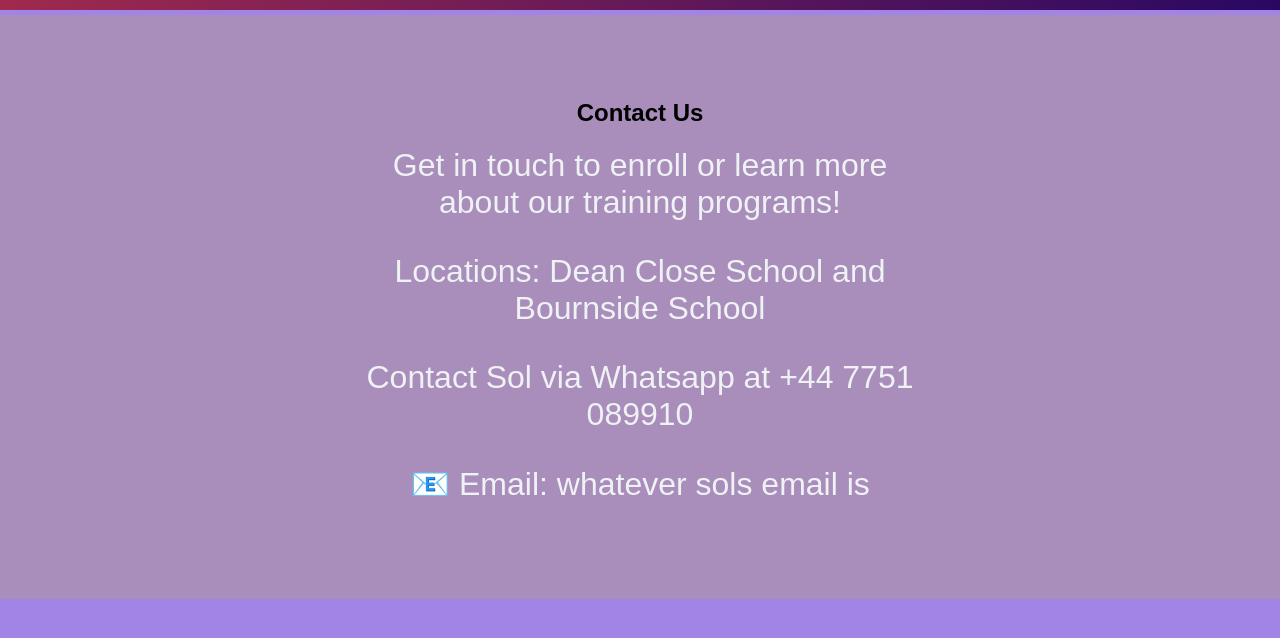
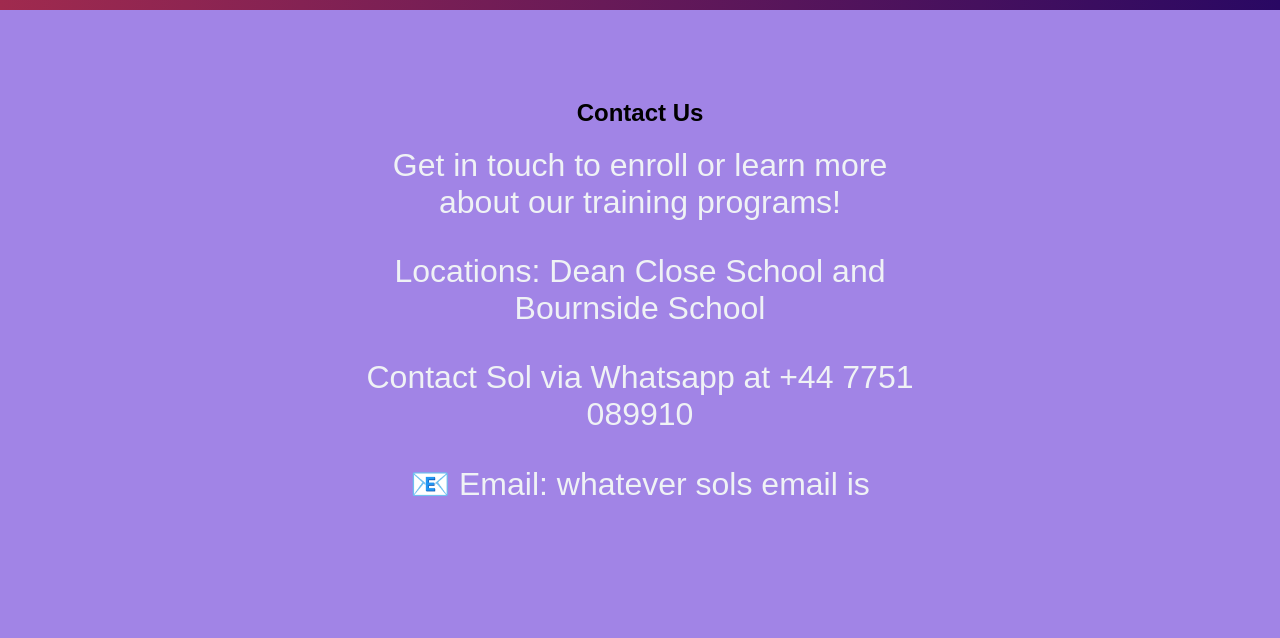
Before and after one commit to FireStarXYZ/FireStarXYZ, a plain HTML site: page contact.html in a window 1280 px wide. Shown: the part 86-724 px from the top of the page. Drawn offline with Linux system fonts and the light colour scheme.

Commit message:
changing it back because it's horrible

```diff
--- a/styles.css
+++ b/styles.css
@@ -125,7 +125,7 @@ html, body {
     height: 30%;
     text-align: center;
     padding: 4rem 2rem;
-    background-color: #A98DBA;
+    background-color: #a184e6;
     animation: slideUp 1.5s ease-in-out;
 }
 @keyframes slideUp {
```
